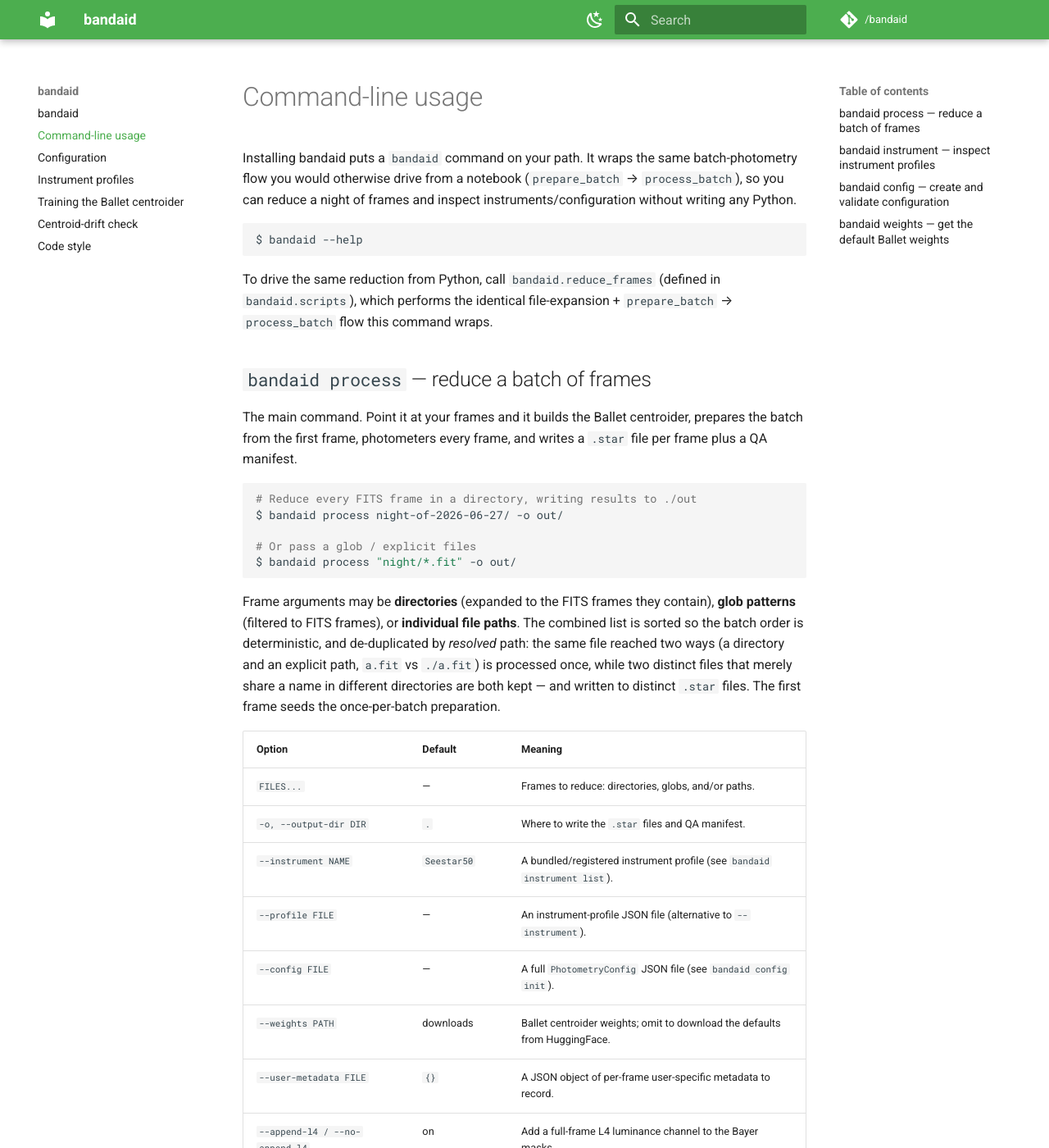
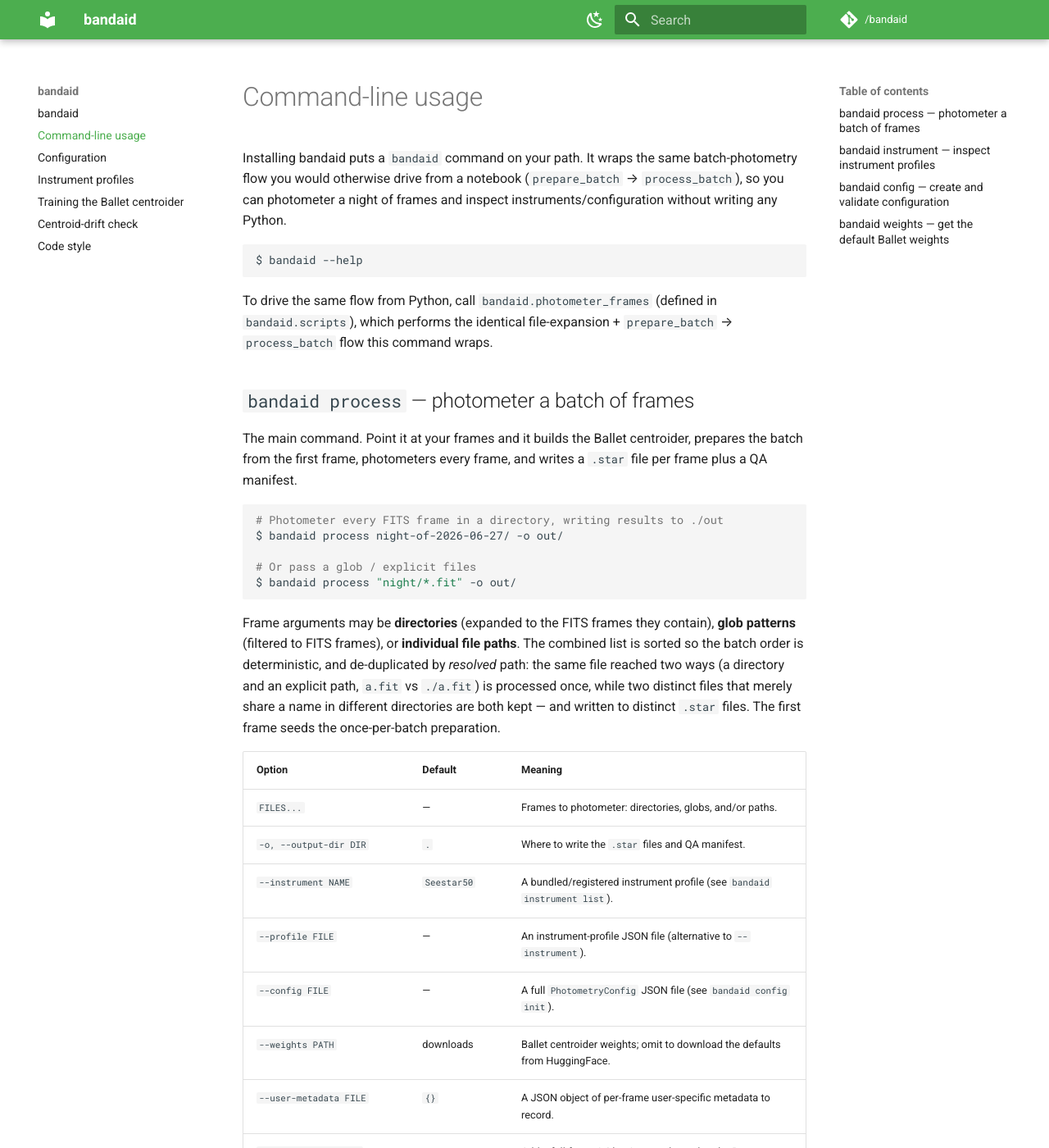
Before and after one commit to mwcraig/bandaid, an MkDocs documentation site: the page built from docs/command_line.md, in a window 1280 px wide and 1400 px high. Shown: the whole window at 82% size. Built offline with MkDocs 1.6.1 and Material for MkDocs 9.7.7, drawn with Linux system fonts in a browser that asks for light colours.

Commit message:
Rename reduce_frames to photometer_frames (PR #43 review)
In astronomy "reduce/reduction" means applying bias/dark/flat
calibration, not "reduce an image to measurements". Rename the
convenience function and scrub the misleading wording from the CLI
help text and docs. The CLI command (bandaid process) is unchanged.

Co-Authored-By: Claude Opus 4.8 <noreply@anthropic.com>
Claude-Session: https://claude.ai/code/session_019EN51eEc4YTEFMWdkiugpd

````diff
--- a/README.md
+++ b/README.md
@@ -29,11 +29,11 @@ To use bandaid in your code:
 
 ## Command-line usage
 
-Installing bandaid also provides a `bandaid` command for reducing a night of
+Installing bandaid also provides a `bandaid` command for photometering a night of
 frames without writing any Python:
 
 ```bash
-# Reduce every FITS frame in a directory, writing .star files + a QA manifest
+# Photometer every FITS frame in a directory, writing .star files + a QA manifest
 $ bandaid process night-of-2026-06-27/ -o out/
 
 # Inspect instruments and configuration
--- a/docs/command_line.md
+++ b/docs/command_line.md
@@ -2,25 +2,25 @@
 
 Installing bandaid puts a `bandaid` command on your path. It wraps the same
 batch-photometry flow you would otherwise drive from a notebook
-(`prepare_batch` → `process_batch`), so you can reduce a night of frames and
+(`prepare_batch` → `process_batch`), so you can photometer a night of frames and
 inspect instruments/configuration without writing any Python.
 
 ```bash
 $ bandaid --help
 ```
 
-To drive the same reduction from Python, call `bandaid.reduce_frames` (defined in
+To drive the same flow from Python, call `bandaid.photometer_frames` (defined in
 `bandaid.scripts`), which performs the identical file-expansion + `prepare_batch`
 → `process_batch` flow this command wraps.
 
-## `bandaid process` — reduce a batch of frames
+## `bandaid process` — photometer a batch of frames
 
 The main command. Point it at your frames and it builds the Ballet centroider,
 prepares the batch from the first frame, photometers every frame, and writes a
 `.star` file per frame plus a QA manifest.
 
 ```bash
-# Reduce every FITS frame in a directory, writing results to ./out
+# Photometer every FITS frame in a directory, writing results to ./out
 $ bandaid process night-of-2026-06-27/ -o out/
 
 # Or pass a glob / explicit files
@@ -38,7 +38,7 @@ preparation.
 
 | Option                             | Default          | Meaning                                                                    |
 | ---------------------------------- | ---------------- | -------------------------------------------------------------------------- |
-| `FILES...`                         | —                | Frames to reduce: directories, globs, and/or paths.                        |
+| `FILES...`                         | —                | Frames to photometer: directories, globs, and/or paths.                    |
 | `-o, --output-dir DIR`             | `.`              | Where to write the `.star` files and QA manifest.                          |
 | `--instrument NAME`                | `Seestar50`      | A bundled/registered instrument profile (see `bandaid instrument list`).   |
 | `--profile FILE`                   | —                | An instrument-profile JSON file (alternative to `--instrument`).           |
````
Also changed, not shown: CHANGELOG.md (+5 -4 lines), src/bandaid/__init__.py (+6 -1 lines), 4 other files.
